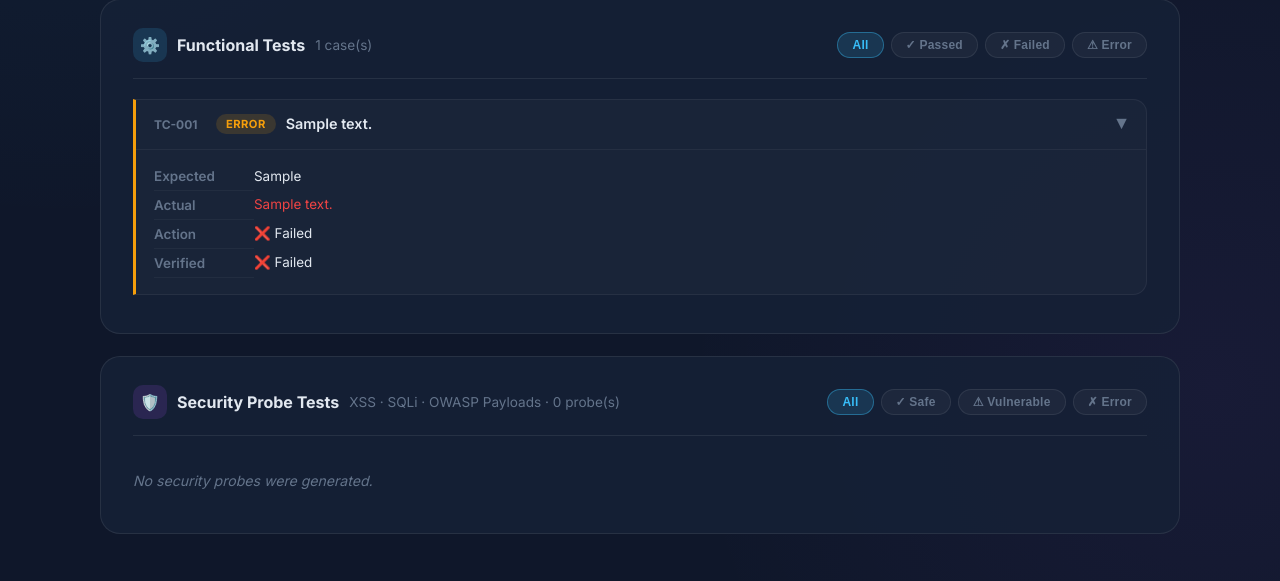
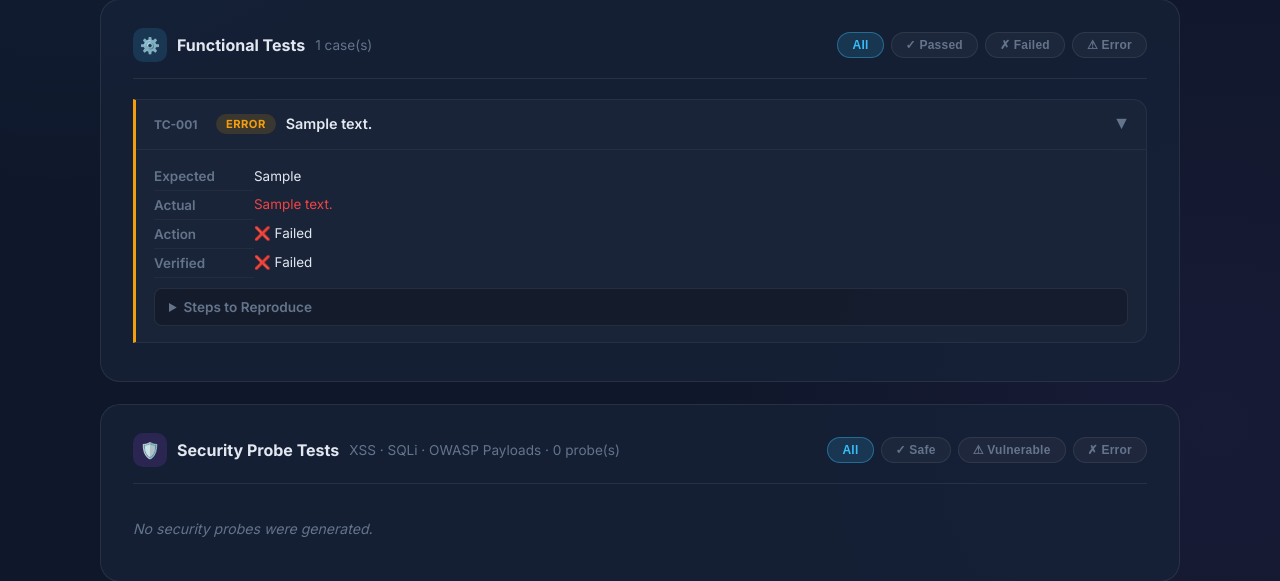
Before and after one commit to krishnanmshr1994/testautomation, a Python web app: template templates/report.html in a window 1280 px wide. Shown: the part 537-1118 px from the top of the page. Before the commit the page ends 1071 px from the top, so only its background shows below. Run offline with Jinja, Linux system fonts and the light colour scheme; the template is opened without the code that fills it: most values are stand-ins (such as "Sample title", 1, 10 or a date in 2020).

Commit message:
Update HTML report UI, fix bugs, and add missing configurations

```diff
--- a/main.py
+++ b/main.py
@@ -199,6 +199,7 @@ async def run_automation(target: str,
                 )
                 if fingerprint not in seen_vulns:
                     seen_vulns.add(fingerprint)
+                    v["steps_to_reproduce"] = f"1. Navigate to {target}\\n2. Open browser Developer Tools or 'View Page Source'\\n3. Locate the insecure element/evidence: {v.get('evidence', '')}"
                     deduped_vulnerabilities.append(v)
         if r.get("execution_results"):
             master_report["execution_results"].extend(r["execution_results"])
--- a/src/reporter.py
+++ b/src/reporter.py
@@ -66,7 +66,11 @@ class LiveReporter:
                     f.write(f"         OWASP     : {v.owasp_category or 'N/A'}\n")
                     f.write(f"         CWE       : {v.cwe_id or 'N/A'}\n")
                     f.write(f"         Evidence  : {v.evidence or 'N/A'}\n")
-                    f.write(f"         Fix       : {v.remediation or 'N/A'}\n\n")
+                    f.write(f"         Fix       : {v.remediation or 'N/A'}\n")
+                    f.write(f"         Steps to Replicate:\n")
+                    f.write(f"           1. Navigate to {self.target_url}\n")
+                    f.write(f"           2. Open browser Developer Tools or 'View Page Source'\n")
+                    f.write(f"           3. Locate the insecure element/evidence.\n\n")
             else:
                 f.write("  No static vulnerabilities found.\n\n")
 
--- a/templates/report.html
+++ b/templates/report.html
@@ -135,7 +135,51 @@
         .meta-grid{display:grid;grid-template-columns:1fr 1fr;gap:6px 20px;margin-bottom:10px;}
         .mg-row{font-size:.82rem;} .mg-row span{color:var(--muted);margin-right:4px;}
         .evidence{background:rgba(0,0,0,.35);border-left:3px solid var(--primary);padding:9px 14px;border-radius:0 6px 6px 0;font-family:monospace;font-size:.78rem;color:#7dd3fc;word-break:break-all;margin-bottom:10px;}
-        .fix{font-size:.83rem;color:#a7f3d0;display:flex;gap:7px;align-items:flex-start;}
+        .fix{font-size:.83rem;color:#a7f3d0;display:flex;gap:7px;align-items:flex-start;margin-bottom:12px;}
+
+        /* ── Steps to Reproduce Accordion ── */
+        .repro-details {
+            background: rgba(0,0,0,.2);
+            border: 1px solid var(--border);
+            border-radius: 8px;
+            margin-top: 10px;
+            overflow: hidden;
+        }
+        .repro-details summary {
+            padding: 10px 14px;
+            font-size: .85rem;
+            font-weight: 600;
+            color: var(--muted);
+            cursor: pointer;
+            user-select: none;
+            transition: .2s;
+        }
+        .repro-details summary:hover {
+            color: var(--text);
+            background: rgba(255,255,255,.03);
+        }
+        .repro-content {
+            padding: 12px 14px;
+            border-top: 1px solid var(--border);
+            font-size: .82rem;
+            color: #cbd5e1;
+            line-height: 1.5;
+        }
+        .playwright-script {
+            margin-top: 10px;
+            padding-top: 10px;
+            border-top: 1px dashed rgba(255,255,255,0.1);
+        }
+        .playwright-script pre {
+            background: rgba(0,0,0,0.4);
+            padding: 10px;
+            border-radius: 6px;
+            font-family: monospace;
+            font-size: .75rem;
+            color: #38bdf8;
+            overflow-x: auto;
+            margin-top: 6px;
+        }
 
         /* ── Test case card ── */
         .tc{background:rgba(255,255,255,.025);border:1px solid rgba(255,255,255,.06);border-left:3px solid transparent;border-radius:0 14px 14px 0;margin-bottom:10px;overflow:hidden;transition:.2s;}
@@ -271,6 +315,12 @@
                 </div>
                 {% if v.evidence %}<div class="evidence">{{ v.evidence }}</div>{% endif %}
                 {% if v.remediation %}<div class="fix">✅ <span>{{ v.remediation }}</span></div>{% endif %}
+                {% if v.steps_to_reproduce %}
+                <details class="repro-details">
+                    <summary>Steps to Reproduce</summary>
+                    <div class="repro-content">{{ v.steps_to_reproduce | e | replace('\\n', '<br>') | safe }}</div>
+                </details>
+                {% endif %}
             </div>
         </div>
         {% endfor %}
@@ -318,6 +368,19 @@
                     <tr><td>Action</td><td>{{ "✅ Succeeded" if r.action_success else "❌ Failed" }}</td></tr>
                     <tr><td>Verified</td><td>{{ "✅ Passed" if r.verification_success else "❌ Failed" }}</td></tr>
                 </table>
+                {% if r.steps_to_reproduce or r.playwright_repro %}
+                <details class="repro-details">
+                    <summary>Steps to Reproduce</summary>
+                    <div class="repro-content">
+                        {% if r.steps_to_reproduce %}
+                        <div>{{ r.steps_to_reproduce | e | replace('\\n', '<br>') | safe }}</div>
+                        {% endif %}
+                        {% if r.playwright_repro %}
+                        <div class="playwright-script"><strong>Playwright Script:</strong><pre>{{ r.playwright_repro }}</pre></div>
+                        {% endif %}
+                    </div>
+                </details>
+                {% endif %}
             </div>
         </div>
         {% endfor %}
@@ -365,6 +428,19 @@
                     {% if r.error %}<tr><td class="detail-err">Error</td><td class="detail-err">{{ r.error }}</td></tr>{% endif %}
                     <tr><td>Verdict</td><td>{{ "✅ Site is safe against this probe" if r.verification_success else ("⚠️ VULNERABLE — payload may have executed" if r.action_success else "Could not execute probe") }}</td></tr>
                 </table>
+                {% if r.steps_to_reproduce or r.playwright_repro %}
+                <details class="repro-details">
+                    <summary>Steps to Reproduce</summary>
+                    <div class="repro-content">
+                        {% if r.steps_to_reproduce %}
+                        <div>{{ r.steps_to_reproduce | e | replace('\\n', '<br>') | safe }}</div>
+                        {% endif %}
+                        {% if r.playwright_repro %}
+                        <div class="playwright-script"><strong>Playwright Script:</strong><pre>{{ r.playwright_repro }}</pre></div>
+                        {% endif %}
+                    </div>
+                </details>
+                {% endif %}
             </div>
         </div>
         {% endfor %}
```
Also changed, not shown: src/executor.py (+7 -4 lines), 1 other file.
